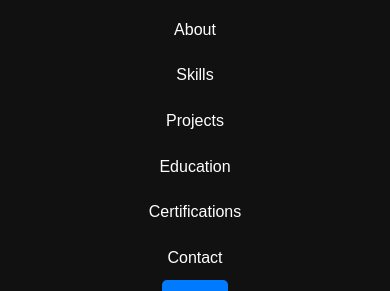
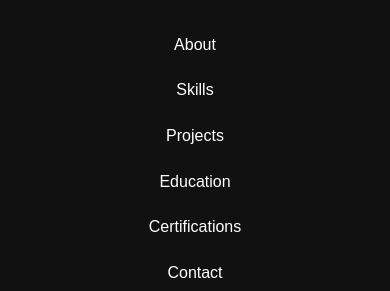
Before and after one commit to Dimpal-Ojha/MyPortfolio, a plain HTML site: page index.html in a window 390 px wide. Shown: the part 73-364 px from the top of the page. Drawn offline with Linux system fonts and the light colour scheme.

Commit message:
Make navbar fixed

```diff
--- a/style.css
+++ b/style.css
@@ -16,59 +16,71 @@ body{
 /* Navbar */
 
 nav{
-    display:flex;
-    justify-content:space-between;
-    align-items:center;
-    padding:18px 50px;
-    background:#111;
-    color:white;
-    box-shadow:0 2px 10px rgba(0,0,0,0.2);
-     position: fixed;
-    top:0;
-    z-index:1000;
-}
-nav {
+    display: flex;
+    justify-content: space-between;
+    align-items: center;
+    padding: 18px 50px;
+    background: #111;
+    color: white;
+    box-shadow: 0 2px 10px rgba(0,0,0,0.2);
+
     position: fixed;
     top: 0;
     left: 0;
     width: 100%;
     z-index: 1000;
-    background: white;
-}
-body {
-    padding-top: 70px;
-}
-.navbar {
-  display: flex;
 }
 
-@media (max-width: 768px) {
-  .navbar {
-    flex-direction: column;
-  }
+body{
+    padding-top: 70px;
 }
 
 nav h2{
-    font-size:28px;
+    font-size: 28px;
 }
 
 nav ul{
-    display:flex;
-    list-style:none;
+    display: flex;
+    list-style: none;
+    margin: 0;
+    padding: 0;
 }
 
 nav ul li{
-    margin-left:20px;
+    margin-left: 20px;
 }
 
 nav ul li a{
-    color:white;
-    text-decoration:none;
-    transition:0.3s;
+    color: white;
+    text-decoration: none;
+    transition: 0.3s;
 }
 
 nav ul li a:hover{
-    color:#007bff;
+    color: #007bff;
+}
+
+/* Mobile Responsive */
+@media (max-width: 768px){
+
+    nav{
+        flex-direction: column;
+        padding: 15px 20px;
+    }
+
+    nav h2{
+        margin-bottom: 15px;
+    }
+
+    nav ul{
+        flex-direction: column;
+        align-items: center;
+        width: 100%;
+    }
+
+    nav ul li{
+        margin: 10px 0;
+    }
 }
 button{
     padding:12px 25px;
```
